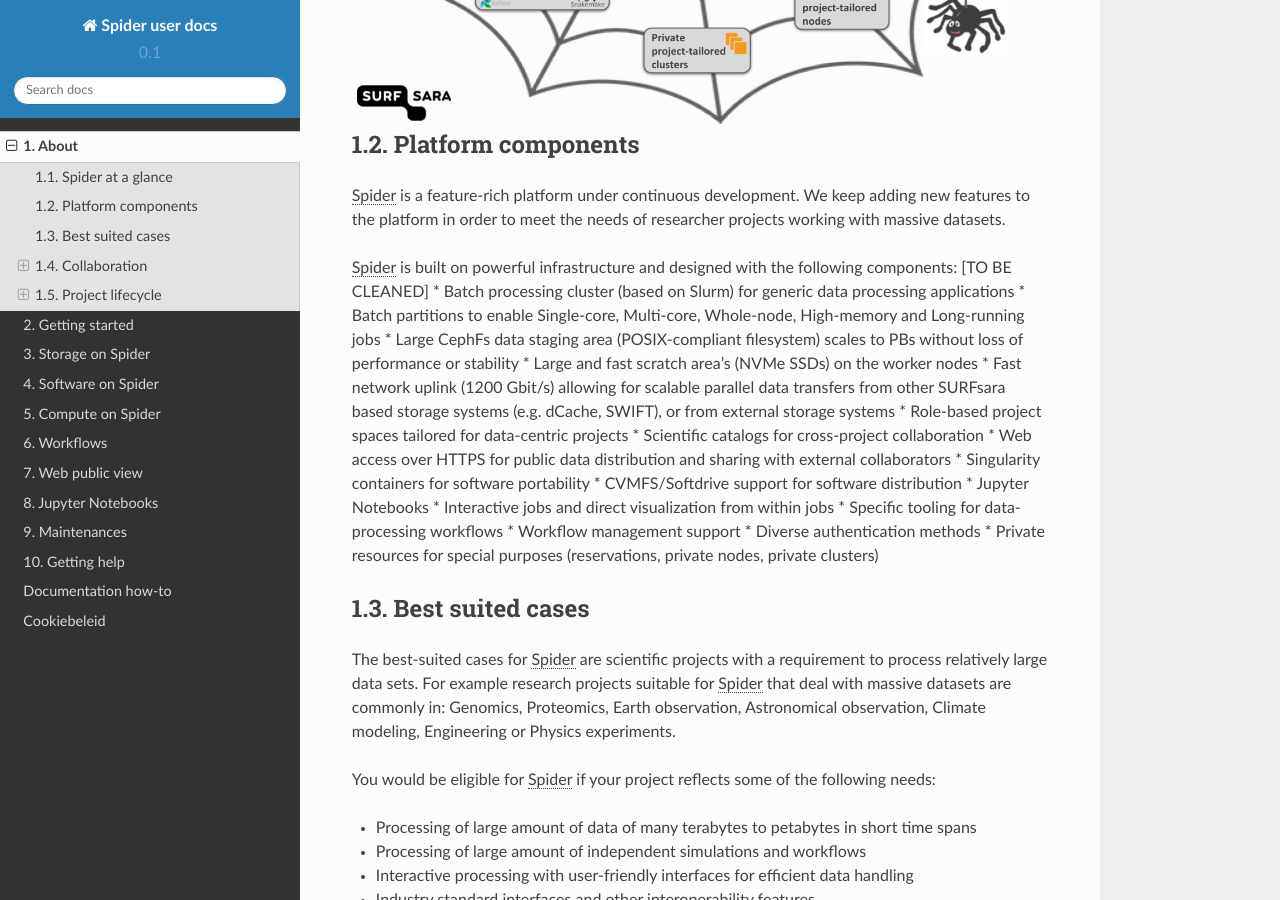
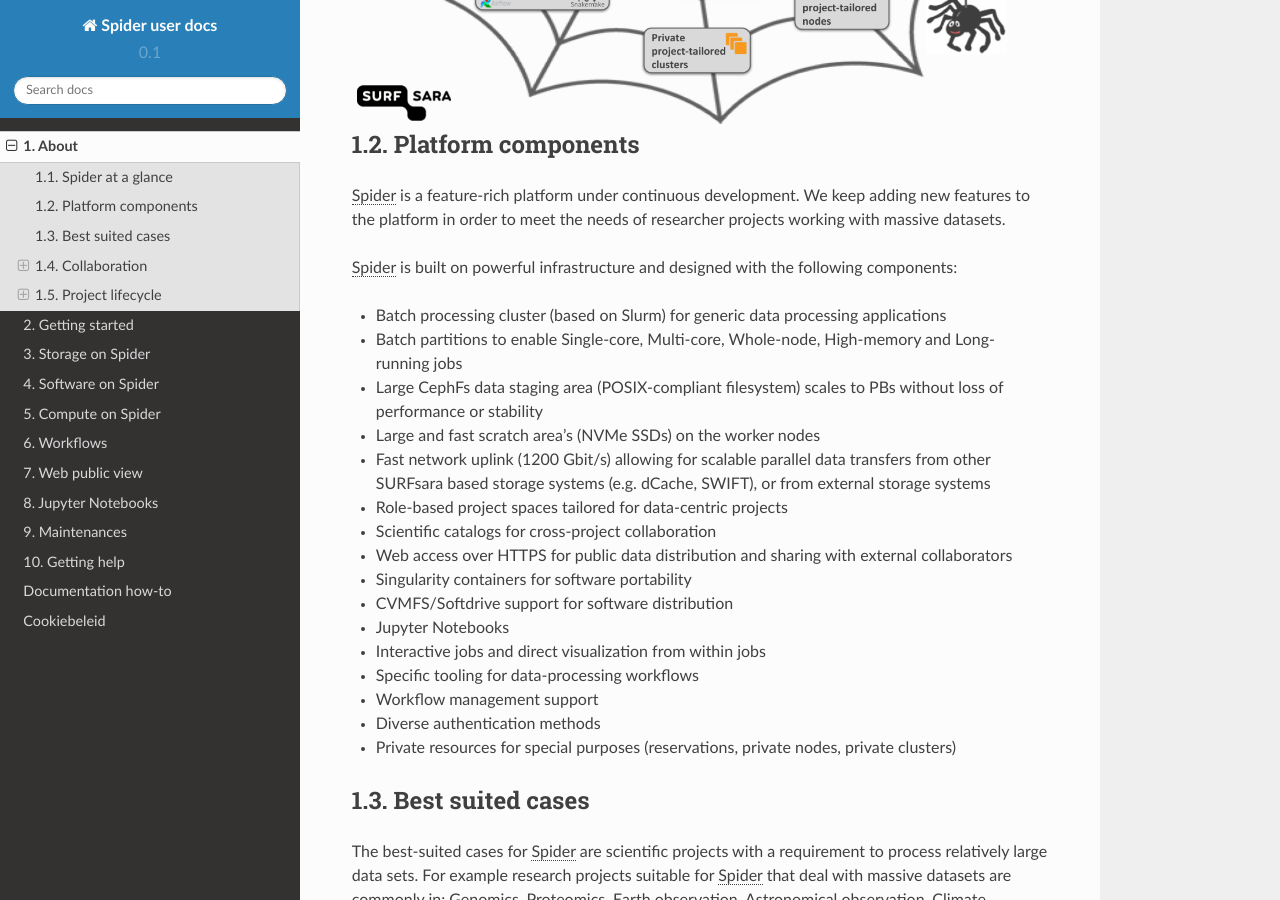
Before and after one commit to sara-nl/spiderdocs, a Sphinx documentation site: the page built from source/Pages/about.rst, in a window 1280 px wide and 900 px high, scrolled down 1187 px. Built offline with Sphinx 7.4.7 and the Read the Docs theme 2.0.0, drawn with Linux system fonts in a browser that asks for light colours.

Commit message:
removed  [TO BE CLEANED]

```diff
--- a/source/Pages/about.rst
+++ b/source/Pages/about.rst
@@ -50,7 +50,7 @@
 
 :abbr:`Spider (Symbiotic Platform(s) for Interoperable Data Extraction and Redistribution)`
 is built on powerful infrastructure and designed with the following components:
-[TO BE CLEANED]
+
 * Batch processing cluster (based on Slurm) for generic data processing applications
 * Batch partitions to enable Single-core, Multi-core, Whole-node, High-memory and Long-running jobs
 * Large CephFs data staging area (POSIX-compliant filesystem) scales to PBs without loss of performance or stability
```
